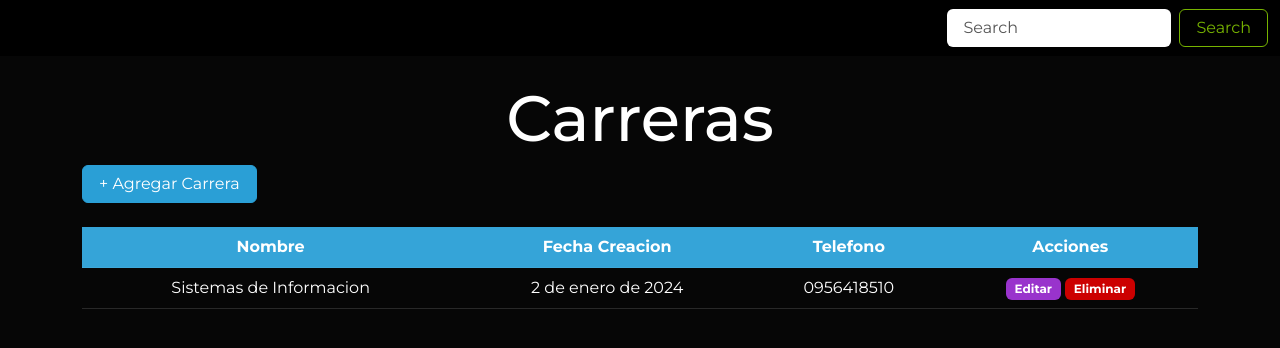
After one commit to xavii07/universidad-django, a Django app: page /carreras/ in a window 1280 px wide. The commit adds this page. Shown: the top 348 px of the page. Run offline with Django 5.2, Linux system fonts and the light colour scheme; data comes from the database, SQL or seed files in the repository; both versions use the stored data as it was after the commit; some libraries are stand-ins or nearby versions.

Commit message:
clase 11 tabla carreras

```diff
--- /dev/null
+++ b/Aplicaciones/Educacion/templates/carreras.html
@@ -0,0 +1,41 @@
+{% extends 'plantilla.html' %} {% load static %} {% block titulo %}
+<title>Universidad Carreras</title>
+{% endblock titulo %} {% block contenido %}
+<div class="container">
+  <h1 class="text-center mt-4">Carreras</h1>
+
+  <button class="btn btn-primary mb-4">+ Agregar Carrera</button>
+
+  {% if carreras %}
+  <div class="table-responsive">
+    <table class="table table-hover table-striped text-center">
+      <thead class="table-primary">
+        <tr>
+          <th>Nombre</th>
+          <th>Fecha Creacion</th>
+          <th>Telefono</th>
+          <th>Acciones</th>
+        </tr>
+      </thead>
+      <tbody>
+        {% for carrera in carreras %}
+        <tr>
+          <td>{{carrera.nombre_car}}</td>
+          <td>{{carrera.fecha_creacion_car}}</td>
+          <td>{{carrera.telefono_car}}</td>
+          <td>
+            <a href="" class="btn badge bg-info">Editar</a>
+            <a href="" class="btn badge bg-danger">Eliminar</a>
+          </td>
+        </tr>
+        {% endfor %}
+      </tbody>
+    </table>
+  </div>
+  {% else %}
+  <div class="alert alert-warning mt-4 text-center">
+    No hay registros de carreras
+  </div>
+  {% endif %}
+</div>
+{% endblock contenido %}
--- a/Aplicaciones/Educacion/templates/plantilla.html
+++ b/Aplicaciones/Educacion/templates/plantilla.html
@@ -49,10 +49,10 @@
         <div class="collapse navbar-collapse" id="navbarSupportedContent">
           <ul class="navbar-nav me-auto mb-2 mb-lg-0">
             <li class="nav-item">
-              <a class="nav-link active" aria-current="page" href="#">Home</a>
+              <a class="nav-link active" aria-current="page" href="/">Inicio</a>
             </li>
             <li class="nav-item">
-              <a class="nav-link" href="#">Link</a>
+              <a class="nav-link" href="{% url 'carreras' %}">Carreras</a>
             </li>
             <li class="nav-item dropdown">
               <a
--- a/Aplicaciones/Educacion/urls.py
+++ b/Aplicaciones/Educacion/urls.py
@@ -4,4 +4,5 @@ from . import views
 
 urlpatterns = [
     path('', views.inicio),
+    path('carreras/', views.carreras, name="carreras"),
 ]
--- a/Aplicaciones/Educacion/views.py
+++ b/Aplicaciones/Educacion/views.py
@@ -1,5 +1,14 @@
 from django.shortcuts import render
+from .models import Carrera
 
 # Create your views here.
 def inicio(request):
     return render(request, 'index.html')
+
+def carreras(request):
+
+    carrerasDbb = Carrera.objects.all()
+
+    return render(request, 'carreras.html', {
+        "carreras": carrerasDbb
+    })
```
Also changed, not shown: Universidad.db, 1 other file.
